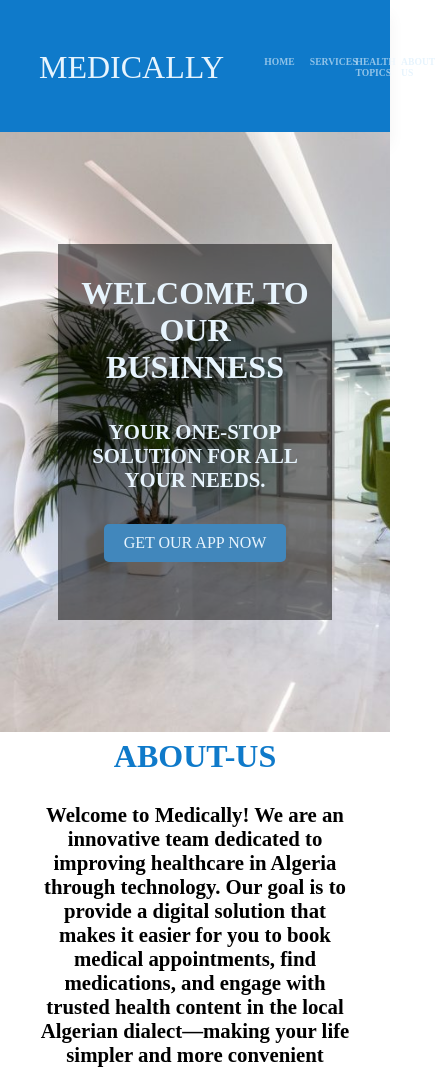
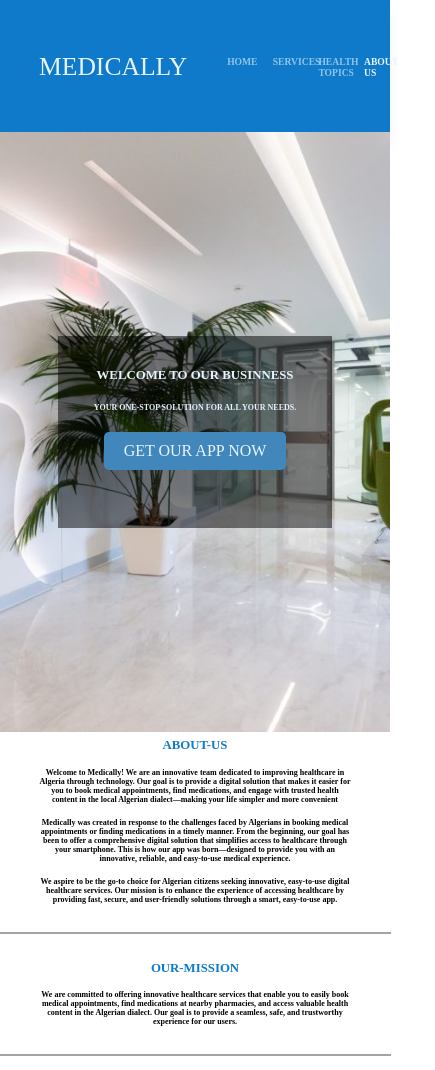
Before and after one commit to jalil11111/ideathone, a plain HTML site: page aboutus.html in a window 390 px wide. Shown: the top 1070 px of the page, 435 px wide, since content can reach past the window. Drawn offline with nearby package versions, Linux system fonts and the light colour scheme.

Commit message:
حل التعارضات ودمج التغييرات

```diff
--- a/aboutus.css
+++ b/aboutus.css
@@ -240,4 +240,51 @@ p{
     li{
         font-size: 0.6rem ;
     }
+    .logo{
+        font-size: 1.6em;
+    }
+
+h1{
+    font-size: 1.3em;
 }
+h3{
+    font-size: 1em;
+}
+}
+
+@media (max-width:700px){
+
+h1{
+    font-size: 1em;
+}
+h3{
+    font-size: 0.7em;
+}
+}
+
+
+
+@media (max-width:450px){
+
+    h1{
+        font-size: 0.8em;
+    }
+    h3{
+        font-size: 0.5em;
+    }
+    }
+
+
+@media (max-width:330px){
+
+    h1{
+        font-size: 0.9em;
+    }
+    h3{
+        font-size: 0.6em;
+    }
+
+    .opl{
+        font-size: 1.3em;
+    }
+}
--- a/healthtopic.css
+++ b/healthtopic.css
@@ -81,4 +81,7 @@ a{
     li{
         font-size: 0.6rem ;
     }
+    .logo{
+        font-size: 1.6em;
+    }
 }
--- a/index.css
+++ b/index.css
@@ -128,4 +128,7 @@ a{
     li{
         font-size: 0.6rem ;
     }
+    .logo{
+        font-size: 1.6em;
+    }
 }
--- a/services.css
+++ b/services.css
@@ -83,4 +83,7 @@ a{
     li{
         font-size: 0.6rem ;
     }
+    .logo{
+        font-size: 1.6em;
+    }
 }
```
